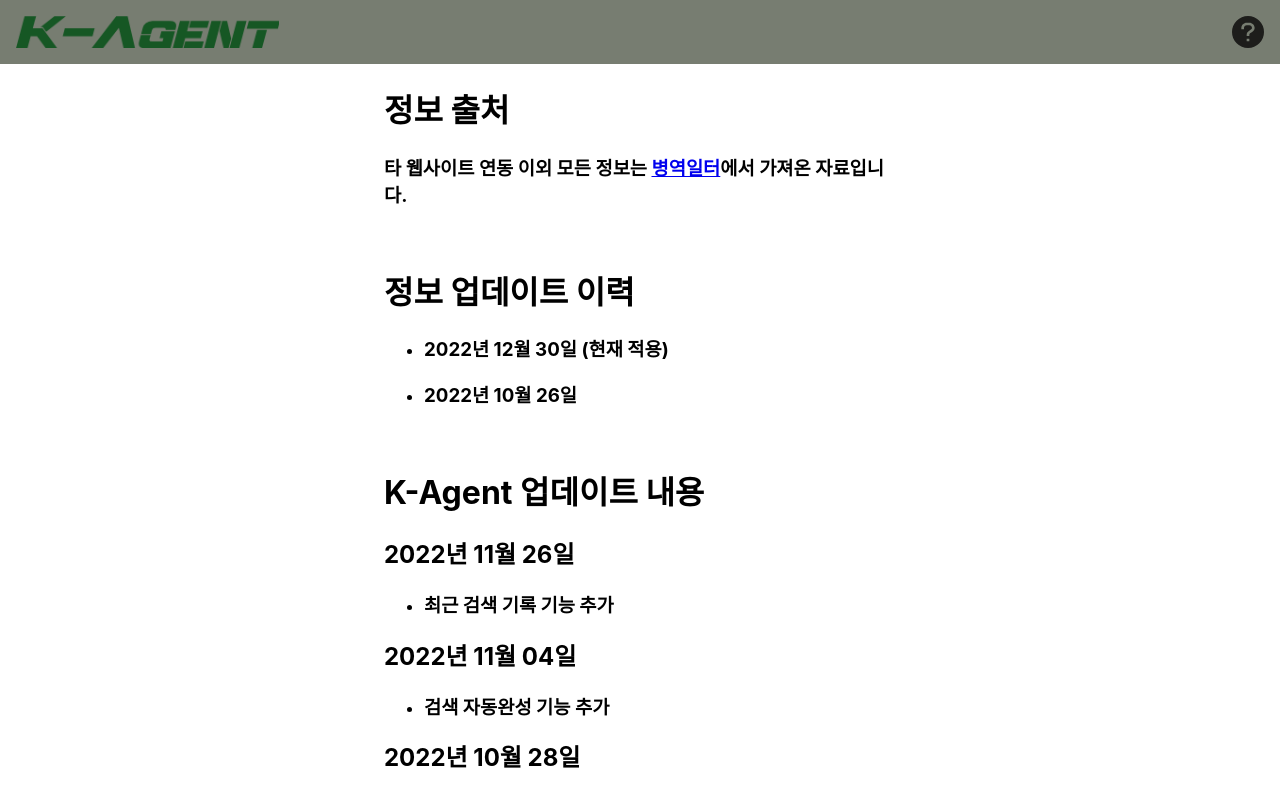
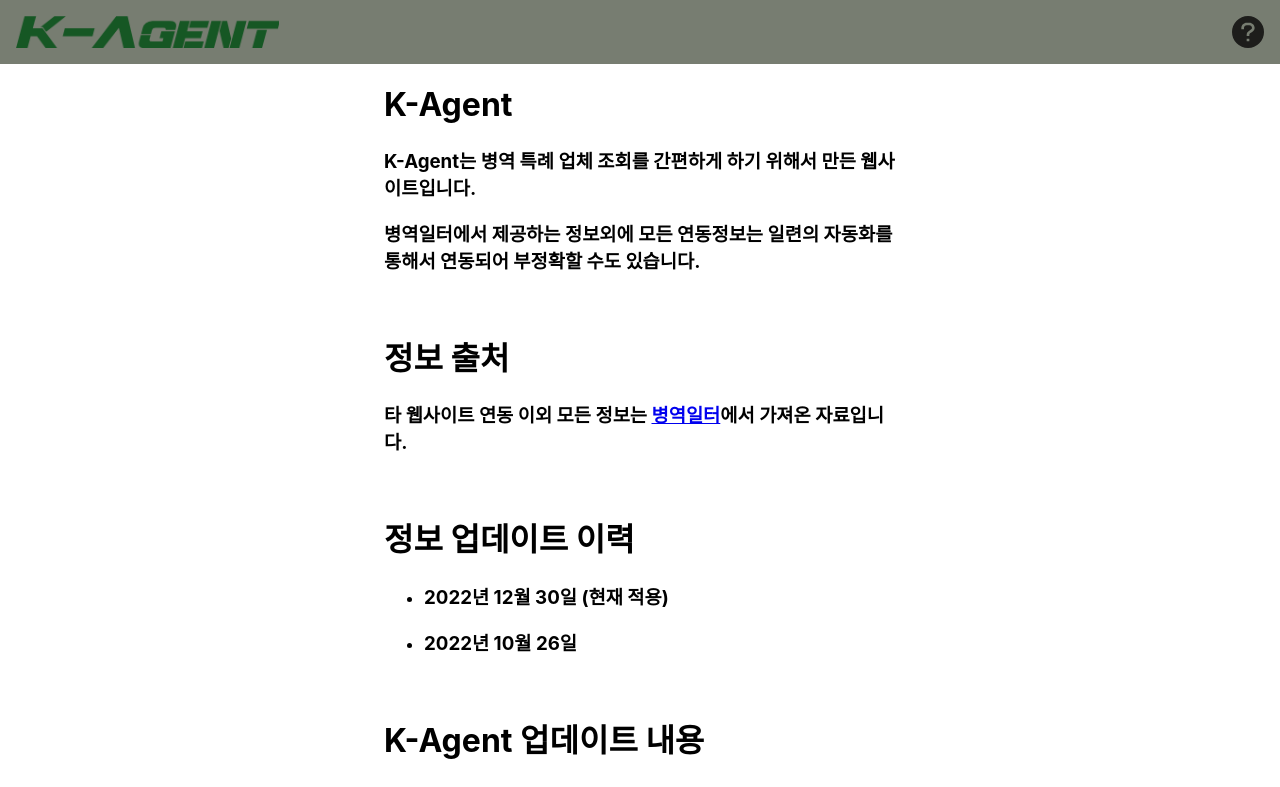
Before and after one commit to Ji-InPark/k-agent.service, a React (Create React App) app: page /information in a window 1280 px wide. Shown: the top 787 px of the page. Built offline with nearby package versions, Linux system fonts and the light colour scheme.

Commit message:
Add information about k-agent

```diff
--- a/src/components/information-components/InformationContainer.tsx
+++ b/src/components/information-components/InformationContainer.tsx
@@ -17,6 +17,12 @@ function InformationContainer() {
         },
       })}
     >
+      <h1>K-Agent</h1>
+      <h3>K-Agent는 병역 특례 업체 조회를 간편하게 하기 위해서 만든 웹사이트입니다.</h3>
+      <h3>병역일터에서 제공하는 정보외에 모든 연동정보는 일련의 자동화를 통해서 연동되어 부정확할 수도 있습니다.</h3>
+
+      <br />
+
       <h1>정보 출처</h1>
       <h3>
         타 웹사이트 연동 이외 모든 정보는{' '}
```
